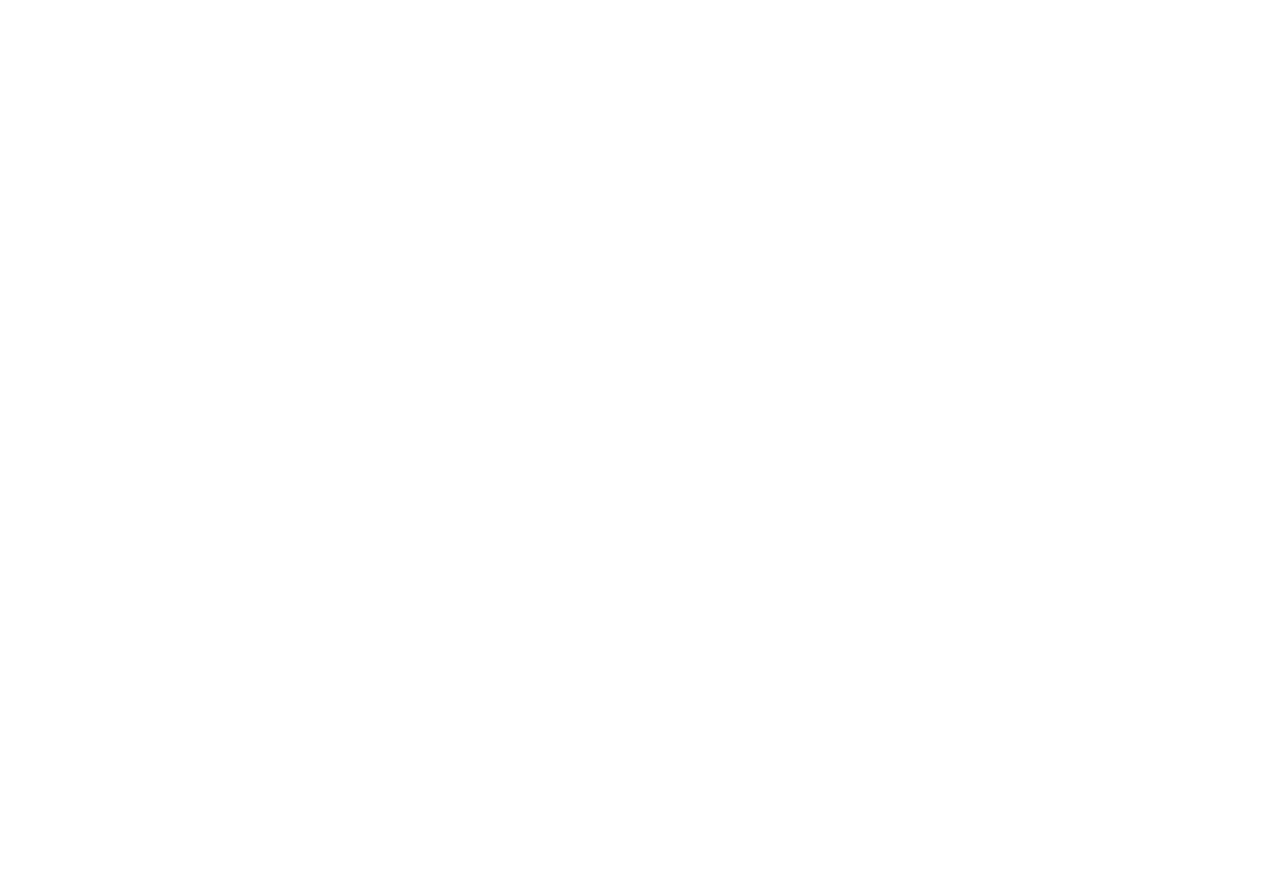
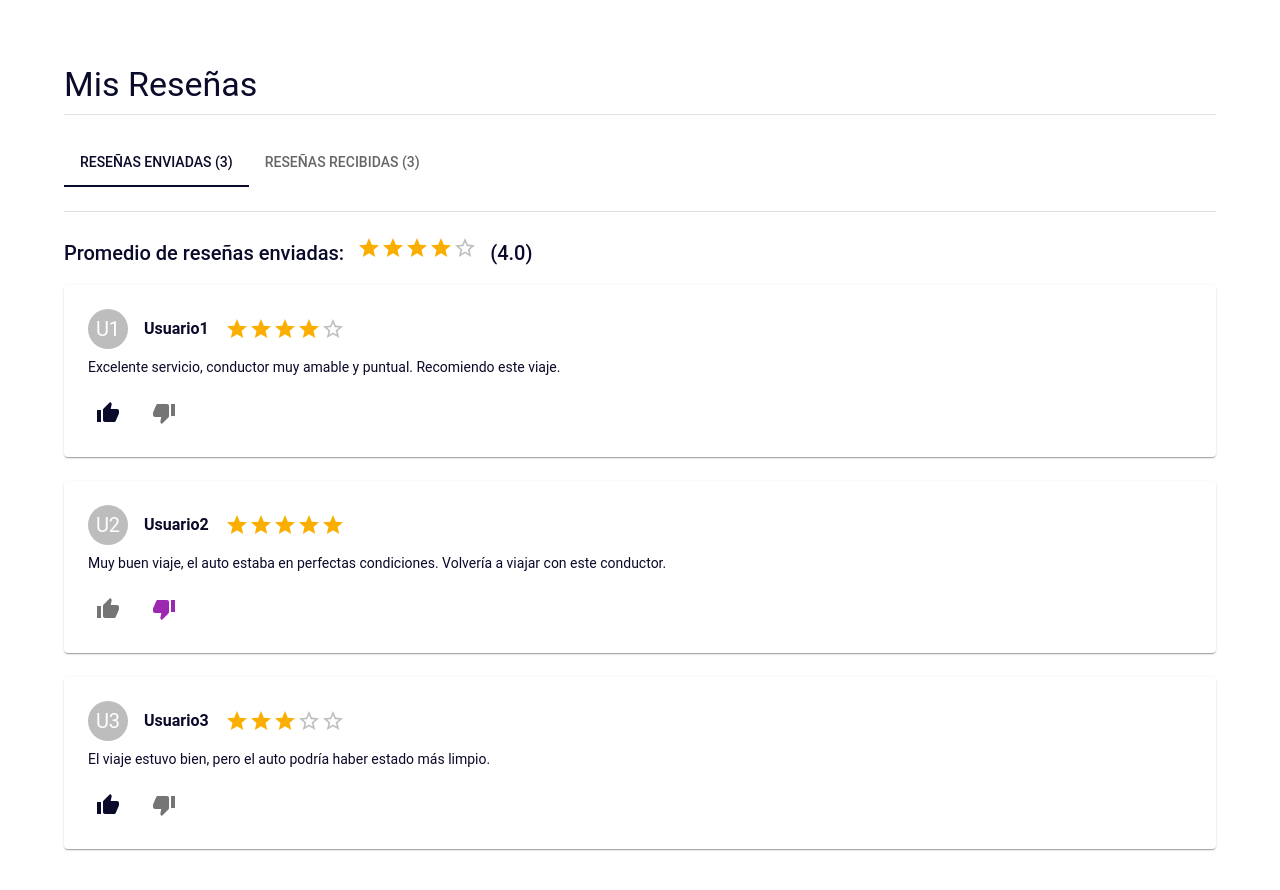
Before and after one commit to nicolascruzi/unicar-frontend, a React (Create React App) app: page /reviews in a window 1280 px wide. Before the commit this address had no page. Shown: the top 890 px of the page. Before the commit the page ends 800 px from the top, so only its background shows below. Built offline with nearby package versions, Linux system fonts and the light colour scheme.

Commit message:
feat(reviews): creating reviews views

```diff
--- a/src/App.js
+++ b/src/App.js
@@ -10,6 +10,7 @@
 import MyTrips from './components/Trips/MyTrips';
 import Profile from './components/Profile/Profile';
 import SearchTrips from './components/Trips/SearchTrips';
+import Reviews from './components/Reviews/Reviews';
 
 function App() {
   return (
@@ -35,6 +36,7 @@
         <Route path="/requests" element={<Requests />} />
         <Route path="/history" element={<MyTrips />} />
         <Route path="/profile" element={<Profile />} />
+        <Route path="/reviews" element={<Reviews/>} />
 
       </Routes>
     </>
--- a/src/components/NavBar/Navbar.js
+++ b/src/components/NavBar/Navbar.js
@@ -35,6 +35,9 @@
           <StyledButton color="inherit" component={Link} to="/history" active={location.pathname === '/history'}>
             Historial
           </StyledButton>
+          <StyledButton color="inherit" component={Link} to="/reviews" active={location.pathname === '/reviews'}>
+            Reseñas
+          </StyledButton>
           <StyledButton
             color="inherit"
             component={Link}
--- /dev/null
+++ b/src/components/Reviews/Reviews.js
@@ -0,0 +1,158 @@
+// Reviews.js
+import React from 'react';
+import { Box, Typography, Paper, Avatar, Divider, IconButton, Tab, Tabs } from '@mui/material';
+import Rating from '@mui/material/Rating';
+import ThumbUpIcon from '@mui/icons-material/ThumbUp';
+import ThumbDownIcon from '@mui/icons-material/ThumbDown';
+
+const reviewsSent = [
+  {
+    id: 1,
+    username: 'Usuario1',
+    avatar: 'U1',
+    rating: 4,
+    review: 'Excelente servicio, conductor muy amable y puntual. Recomiendo este viaje.',
+    liked: true,
+    disliked: false,
+  },
+  {
+    id: 2,
+    username: 'Usuario2',
+    avatar: 'U2',
+    rating: 5,
+    review: 'Muy buen viaje, el auto estaba en perfectas condiciones. Volvería a viajar con este conductor.',
+    liked: false,
+    disliked: true,
+  },
+  {
+    id: 3,
+    username: 'Usuario3',
+    avatar: 'U3',
+    rating: 3,
+    review: 'El viaje estuvo bien, pero el auto podría haber estado más limpio.',
+    liked: true,
+    disliked: false,
+  },
+];
+
+const reviewsReceived = [
+  {
+    id: 4,
+    username: 'Usuario4',
+    avatar: 'U4',
+    rating: 2,
+    review: 'El conductor llegó tarde y el auto estaba en malas condiciones.',
+    liked: false,
+    disliked: true,
+  },
+  {
+    id: 5,
+    username: 'Usuario5',
+    avatar: 'U5',
+    rating: 5,
+    review: 'Increíble experiencia, el conductor fue muy amable y el auto estaba impecable.',
+    liked: true,
+    disliked: false,
+  },
+  {
+    id: 6,
+    username: 'Usuario6',
+    avatar: 'U6',
+    rating: 4,
+    review: 'Buen servicio, nada que destacar en particular.',
+    liked: true,
+    disliked: false,
+  },
+];
+
+const Reviews = () => {
+  const [tabValue, setTabValue] = React.useState(0);
+
+  const handleChangeTab = (event, newValue) => {
+    setTabValue(newValue);
+  };
+
+  const calculateAverageRating = (reviews) => {
+    if (reviews.length === 0) return 0;
+
+    const sum = reviews.reduce((accumulator, currentReview) => accumulator + currentReview.rating, 0);
+    return (sum / reviews.length).toFixed(1);
+  };
+
+  const averageRatingSent = calculateAverageRating(reviewsSent);
+  const averageRatingReceived = calculateAverageRating(reviewsReceived);
+
+  return (
+    <Box sx={{ p: 8 }}>
+      <Typography variant="h4" sx={{ mb: 1 }}>
+        Mis Reseñas
+      </Typography>
+      <Divider sx={{ mb: 3 }} />
+      <Tabs value={tabValue} onChange={handleChangeTab} indicatorColor="primary">
+        <Tab label={`Reseñas Enviadas (${reviewsSent.length})`} />
+        <Tab label={`Reseñas Recibidas (${reviewsReceived.length})`} />
+      </Tabs>
+      <Divider sx={{ my: 3 }} />
+      {tabValue === 0 && (
+        <Box>
+          <Typography variant="h6" sx={{ mb: 2 }}>
+            Promedio de reseñas enviadas: <Rating name="average-rating-sent" value={parseFloat(averageRatingSent)} readOnly sx={{ ml: 1, mr: 1 }} />  ({averageRatingSent})
+          </Typography>
+          {reviewsSent.map((review) => (
+            <Paper key={review.id} sx={{ p: 3, mb: 3 }}>
+              <Box sx={{ display: 'flex', alignItems: 'center', gap: 2 }}>
+                <Avatar>{review.avatar}</Avatar>
+                <Typography variant="body1" sx={{ fontWeight: 'bold' }}>
+                  {review.username}
+                </Typography>
+                <Rating name={`rating-${review.id}`} value={review.rating} readOnly />
+              </Box>
+              <Typography variant="body2" sx={{ mt: 1, mb: 2 }}>
+                {review.review}
+              </Typography>
+              <Box sx={{ display: 'flex', gap: 2, alignItems: 'center' }}>
+                <IconButton color="primary">
+                  <ThumbUpIcon color={review.liked ? 'primary' : 'action'} />
+                </IconButton>
+                <IconButton color="secondary">
+                  <ThumbDownIcon color={review.disliked ? 'secondary' : 'action'} />
+                </IconButton>
+              </Box>
+            </Paper>
+          ))}
+        </Box>
+      )}
+      {tabValue === 1 && (
+        <Box>
+          <Typography variant="h6" sx={{ mb: 2 }}>
+            Promedio de reseñas recibidas:  <Rating name="average-rating-received" value={parseFloat(averageRatingReceived)} readOnly sx={{ ml: 1, mr: 1}} />  ({averageRatingReceived})
+          </Typography>
+          {reviewsReceived.map((review) => (
+            <Paper key={review.id} sx={{ p: 3, mb: 3 }}>
+              <Box sx={{ display: 'flex', alignItems: 'center', gap: 2 }}>
+                <Avatar>{review.avatar}</Avatar>
+                <Typography variant="body1" sx={{ fontWeight: 'bold' }}>
+                  {review.username}
+                </Typography>
+                <Rating name={`rating-${review.id}`} value={review.rating} readOnly />
+              </Box>
+              <Typography variant="body2" sx={{ mt: 1, mb: 2 }}>
+                {review.review}
+              </Typography>
+              <Box sx={{ display: 'flex', gap: 2, alignItems: 'center' }}>
+                <IconButton color="primary">
+                  <ThumbUpIcon color={review.liked ? 'primary' : 'action'} />
+                </IconButton>
+                <IconButton color="secondary">
+                  <ThumbDownIcon color={review.disliked ? 'secondary' : 'action'} />
+                </IconButton>
+              </Box>
+            </Paper>
+          ))}
+        </Box>
+      )}
+    </Box>
+  );
+};
+
+export default Reviews;
```
